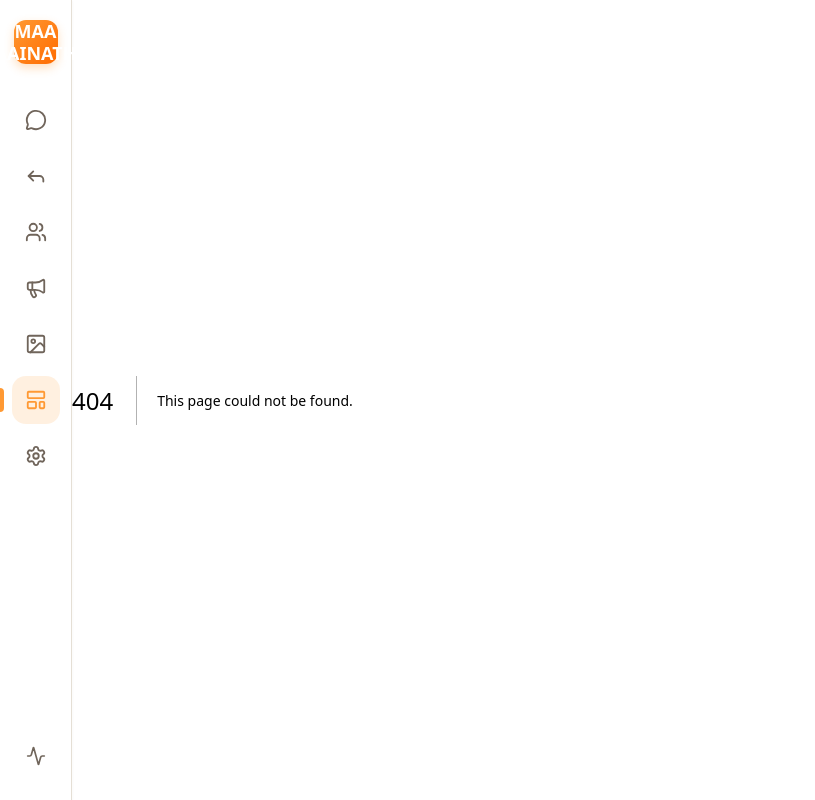
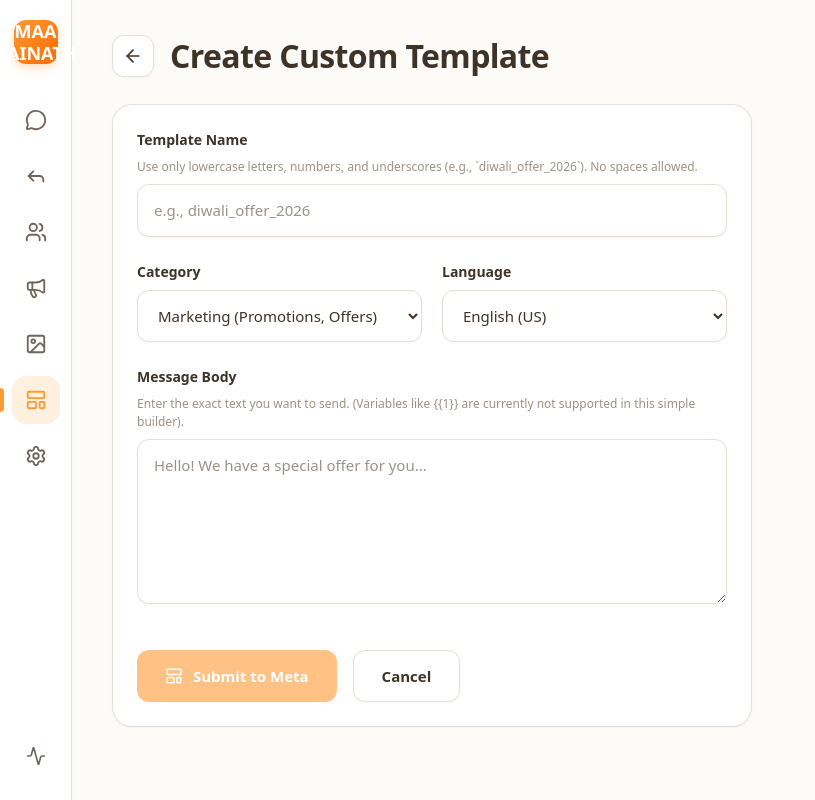
Before and after one commit to PiyushASSUDANI123/wpautomation_frontend, a Next.js app: page /templates/new in a window 1280 px wide. Before the commit this address had no page. Shown: the whole page, without its empty margins (0-815 px from the left). Built offline with nearby package versions, Linux system fonts and the light colour scheme; no server answers.

Commit message:
feat: add template builder ui

```diff
--- /dev/null
+++ b/app/templates/new/page.js
@@ -0,0 +1,174 @@
+"use client";
+
+import { useState } from "react";
+import { useRouter } from "next/navigation";
+import Link from "next/link";
+import { ArrowLeft, Megaphone, LayoutTemplate, X } from "lucide-react";
+import api from "../../lib/api";
+
+export default function NewTemplatePage() {
+  const router = useRouter();
+  const [name, setName] = useState("");
+  const [category, setCategory] = useState("MARKETING");
+  const [language, setLanguage] = useState("en_US");
+  const [bodyText, setBodyText] = useState("");
+
+  const [submitting, setSubmitting] = useState(false);
+  const [error, setError] = useState(null);
+  const [success, setSuccess] = useState(null);
+
+  const handleSubmit = async (e) => {
+    e.preventDefault();
+
+    if (!name.trim() || !bodyText.trim()) {
+      setError("Please provide a template name and message body.");
+      return;
+    }
+
+    setSubmitting(true);
+    setError(null);
+
+    try {
+      await api.post("/api/templates", {
+        name: name.trim(),
+        language,
+        category,
+        text: bodyText.trim()
+      });
+
+      setSuccess(`Template submitted to Meta successfully! It will appear in the templates list once approved (usually takes 1-2 minutes).`);
+
+      setTimeout(() => {
+        router.push("/templates");
+      }, 3000);
+    } catch (err) {
+      console.error("Template creation failed:", err);
+      setError(err.response?.data?.error || "Failed to submit template to Meta.");
+    } finally {
+      setSubmitting(false);
+    }
+  };
+
+  return (
+    <div className="page-container">
+      <div className="page-header">
+        <div style={{ display: "flex", alignItems: "center", gap: "16px" }}>
+          <Link href="/templates" className="btn-secondary" style={{ padding: "10px" }}>
+            <ArrowLeft size={20} />
+          </Link>
+          <h1 className="page-title">Create Custom Template</h1>
+        </div>
+      </div>
+
+      <div className="page-content" style={{ maxWidth: "720px" }}>
+        <div className="ui-card">
+          <form onSubmit={handleSubmit}>
+            {error && (
+              <div className="window-warning" style={{ marginBottom: "24px" }}>
+                <span className="window-warning-text">{error}</span>
+                <button
+                  type="button"
+                  style={{ background: "none", border: "none", color: "var(--text-muted)", cursor: "pointer" }}
+                  onClick={() => setError(null)}
+                >
+                  <X size={16} />
+                </button>
+              </div>
+            )}
+
+            {success && (
+              <div style={{ padding: "16px", background: "var(--bubble-outbound)", border: "1px solid var(--secondary-accent-muted)", borderRadius: "12px", marginBottom: "24px", color: "var(--secondary-accent)", fontSize: "15px", fontWeight: "600" }}>
+                ✅ {success}
+              </div>
+            )}
+
+            <div className="form-group">
+              <label className="form-label">Template Name</label>
+              <p style={{ fontSize: "12px", color: "var(--text-muted)", marginBottom: "8px" }}>
+                Use only lowercase letters, numbers, and underscores (e.g., `diwali_offer_2026`). No spaces allowed.
+              </p>
+              <input
+                className="form-input"
+                type="text"
+                placeholder="e.g., diwali_offer_2026"
+                value={name}
+                onChange={(e) => setName(e.target.value.toLowerCase().replace(/[^a-z0-9_]/g, "_"))}
+                required
+              />
+            </div>
+
+            <div style={{ display: "grid", gridTemplateColumns: "1fr 1fr", gap: "20px" }}>
+              <div className="form-group">
+                <label className="form-label">Category</label>
+                <select
+                  className="form-select"
+                  value={category}
+                  onChange={(e) => setCategory(e.target.value)}
+                  required
+                >
+                  <option value="MARKETING">Marketing (Promotions, Offers)</option>
+                  <option value="UTILITY">Utility (Updates, Confirmations)</option>
+                </select>
+              </div>
+
+              <div className="form-group">
+                <label className="form-label">Language</label>
+                <select
+                  className="form-select"
+                  value={language}
+                  onChange={(e) => setLanguage(e.target.value)}
+                  required
+                >
+                  <option value="en_US">English (US)</option>
+                  <option value="en_GB">English (UK)</option>
+                  <option value="hi">Hindi</option>
+                  <option value="mr">Marathi</option>
+                  <option value="gu">Gujarati</option>
+                </select>
+              </div>
+            </div>
+
+            <div className="form-group">
+              <label className="form-label">Message Body</label>
+              <p style={{ fontSize: "12px", color: "var(--text-muted)", marginBottom: "8px" }}>
+                Enter the exact text you want to send. (Variables like {'{{1}}'} are currently not supported in this simple builder).
+              </p>
+              <textarea
+                className="form-input"
+                rows={6}
+                placeholder="Hello! We have a special offer for you..."
+                value={bodyText}
+                onChange={(e) => setBodyText(e.target.value)}
+                required
+                style={{ resize: "vertical" }}
+              />
+            </div>
+
+            <div style={{ display: "flex", gap: "16px", marginTop: "40px" }}>
+              <button
+                type="submit"
+                className="btn-primary"
+                disabled={submitting || !name.trim() || !bodyText.trim()}
+              >
+                {submitting ? (
+                  <>
+                    <div className="loading-spinner" style={{ width: "18px", height: "18px", borderWidth: "3px" }} />
+                    Submitting...
+                  </>
+                ) : (
+                  <>
+                    <LayoutTemplate size={18} />
+                    Submit to Meta
+                  </>
+                )}
+              </button>
+              <Link href="/templates" className="btn-secondary">
+                Cancel
+              </Link>
+            </div>
+          </form>
+        </div>
+      </div>
+    </div>
+  );
+}
--- a/app/templates/page.js
+++ b/app/templates/page.js
@@ -43,9 +43,14 @@ export default function TemplateLibraryPage() {
     <div className="page-container">
       <div className="page-header">
         <h1 className="page-title">Template Library</h1>
-        <button onClick={fetchTemplates} disabled={loading} className="btn-secondary">
-          Refresh Templates
-        </button>
+        <div style={{ display: "flex", gap: "12px" }}>
+          <button onClick={fetchTemplates} disabled={loading} className="btn-secondary">
+            Refresh
+          </button>
+          <a href="/templates/new" className="btn-primary">
+            + Create Template
+          </a>
+        </div>
       </div>
 
       <div className="page-content">
@@ -96,9 +101,12 @@ export default function TemplateLibraryPage() {
             >
               No templates found
             </h2>
-            <p style={{ fontSize: "14px", maxWidth: "400px", lineHeight: 1.6 }}>
-              Create templates in your WhatsApp Business Manager.
+            <p style={{ fontSize: "14px", maxWidth: "400px", lineHeight: 1.6, marginBottom: "20px" }}>
+              Create your first custom template to start sending messages.
             </p>
+            <a href="/templates/new" className="btn-primary">
+              Create Template
+            </a>
           </div>
         ) : (
           <div style={{ display: "grid", gridTemplateColumns: "repeat(auto-fill, minmax(300px, 1fr))", gap: "20px" }}>
```
